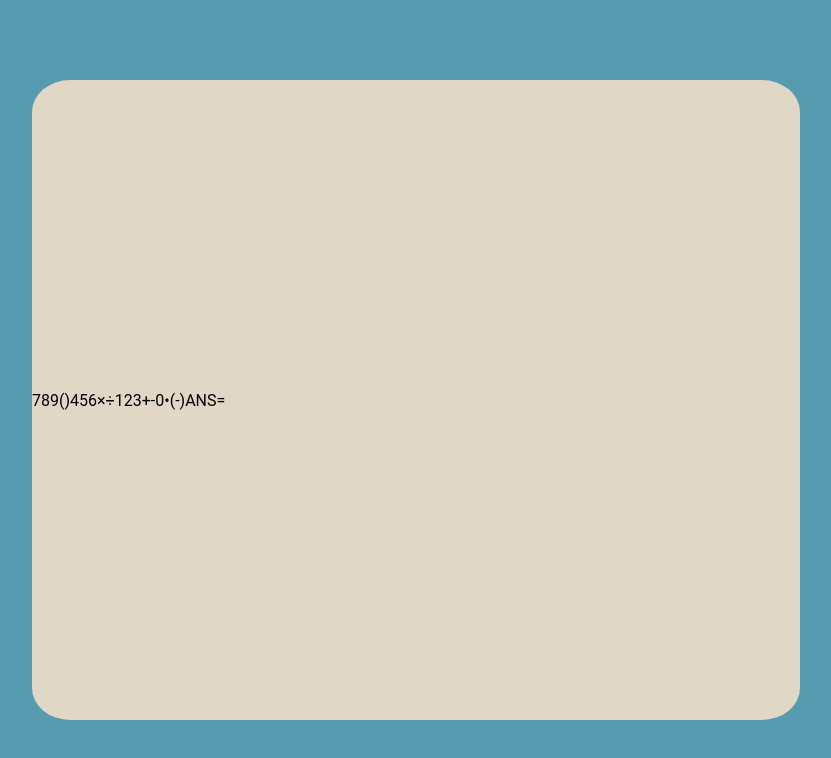
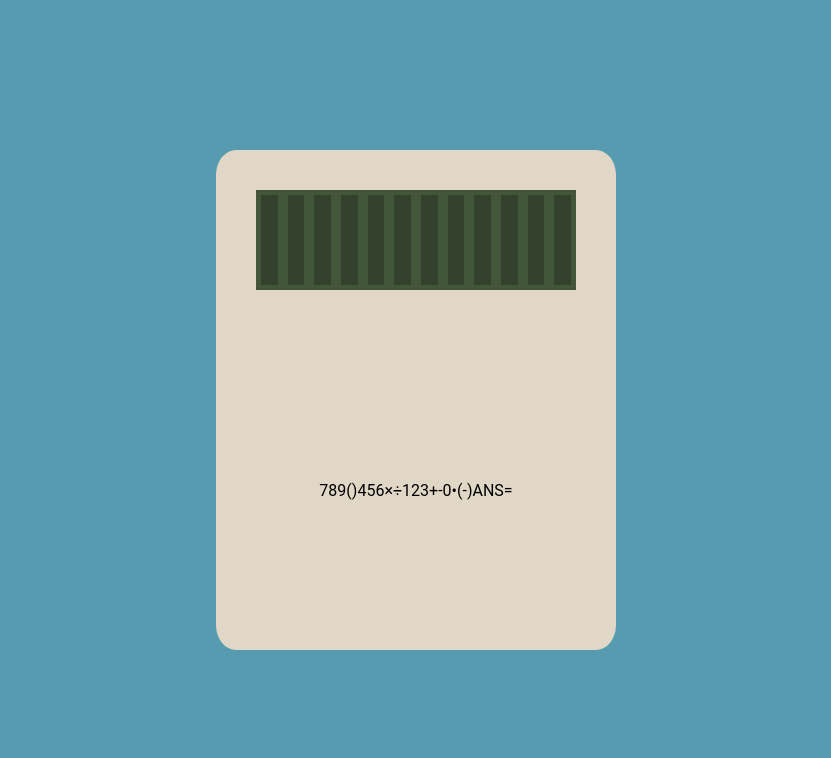
Before and after one commit to CCWebb14/Calculator, a plain HTML site: page index.html in a window 1280 px wide. Shown: the whole page, without its empty margins (224-1055 px from the left). Drawn offline with Linux system fonts and the light colour scheme.

Commit message:
face display and unit-box divs created, main now has fixed height and width

```diff
--- a/index.html
+++ b/index.html
@@ -10,7 +10,21 @@
 </head>
 <body>
     <div class="main">
-        <div class="display"></div>
+        <div class="face">
+            <div class="display">
+                <div class="unit-box"></div>
+                <div class="unit-box"></div>
+                <div class="unit-box"></div>
+                <div class="unit-box"></div>
+                <div class="unit-box"></div>
+                <div class="unit-box"></div>
+                <div class="unit-box"></div>
+                <div class="unit-box"></div>
+                <div class="unit-box"></div>
+                <div class="unit-box"></div>
+                <div class="unit-box"></div>
+                <div class="unit-box"></div>
+            </div>
             <div class="button">7</div>
             <div class="button">8</div>
             <div class="button">9</div>
@@ -32,5 +46,6 @@
             <div class="button">ANS</div>
             <div class="button">=</div>
         </div>
+    </div>
 </body>
 </html>
--- a/style.css
+++ b/style.css
@@ -13,10 +13,34 @@ body {
 }
 
 .main {
-    height: 80%;
-    width: 60%;
+    height: 500px;
+    width: 400px;
     border-radius: 5%;
     background-color: #E1D7C6;
+}
+
+.face {
+    flex: auto;
+    height: 100%;
+    margin: 40px;
+    display: flex;
+    flex-wrap: wrap;
+    align-items: flex-start;
+    justify-content: center;
+}
+
+.display {
+    flex: 0 0 100%;
+    height: 20%;
+    background-color: #42573a;
     display: flex;
     align-items: center;
+    justify-content: center;
 }
+
+.unit-box {
+    flex: auto;
+    height: 90%;
+    margin: 5px;
+    background-color: #34422d;
+}
```
Lines whose indentation alone changed are shown as unchanged.
